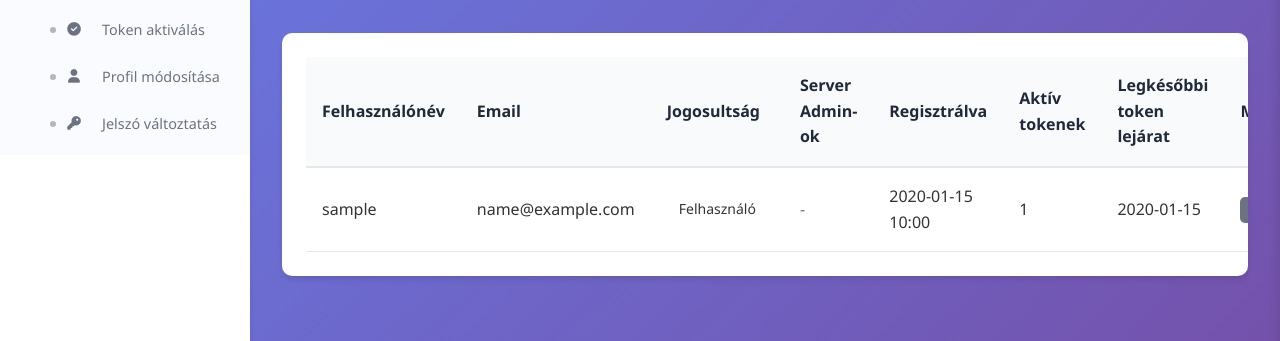
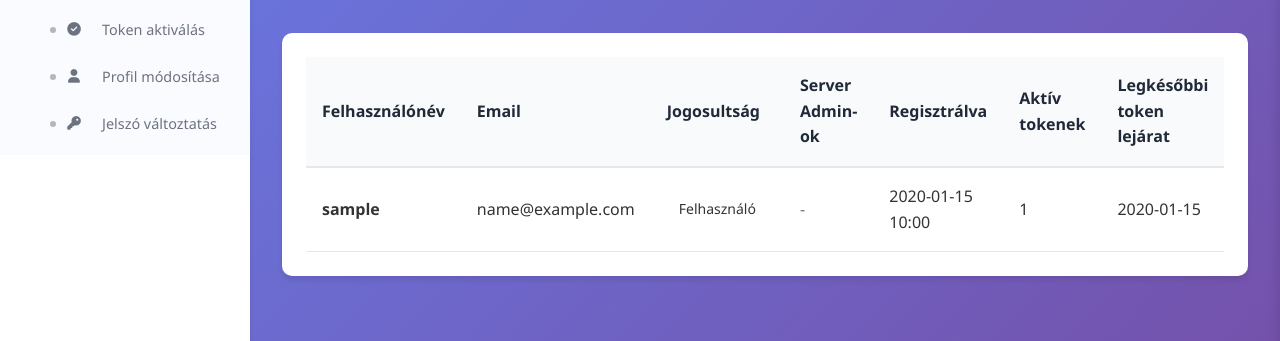
Before and after one commit to zedinke/ZedinSteamManager, a FastAPI app: template templates/admin/users.html in a window 1280 px wide. Shown: the part 202-543 px from the top of the page. Run offline with FastAPI, Linux system fonts and the light colour scheme; the visitor is signed in with stand-in values (Sample User, id 1); tables that the repository leaves empty hold one stand-in row (values such as "Sample post"); the template is opened without the code that fills it: most values are stand-ins (such as "Sample title", 1, 10 or a date in 2020); parts of the project's set-up code (start-up, migrations or seed data) failed here and were passed over.

Commit message:
Fix: Template javitas es felesleges gomb eltavolitasa

```diff
--- a/templates/admin/users.html
+++ b/templates/admin/users.html
@@ -22,7 +22,6 @@
                             <th>Regisztrálva</th>
                             <th>Aktív tokenek</th>
                             <th>Legkésőbbi token lejárat</th>
-                            <th>Műveletek</th>
                         </tr>
                     </thead>
                     <tbody>
@@ -32,7 +31,7 @@
                             {% set latest_token_expiry = user_data.latest_token_expiry %}
                             {% set server_admin_ids = user_data.server_admin_ids %}
                             <tr>
-                                <td>{{ user.username }}</td>
+                                <td><strong>{{ user.username }}</strong></td>
                                 <td>{{ user.email }}</td>
                                 <td>
                                     <span class="badge role-{{ user.role.value }}">
@@ -46,14 +45,14 @@
                                 <td>
                                     {% if user.role.value in ["admin", "user"] %}
                                         <div class="server-admin-selector" data-user-id="{{ user.id }}">
-                                            <select multiple class="server-admin-multiselect" id="server_admins_{{ user.id }}" style="min-width: 200px; padding: 5px;">
+                                            <select multiple class="server-admin-multiselect" id="server_admins_{{ user.id }}">
                                                 {% for server_admin in server_admins %}
                                                     <option value="{{ server_admin.id }}" {% if server_admin.id in server_admin_ids %}selected{% endif %}>
                                                         {{ server_admin.username }}
                                                     </option>
                                                 {% endfor %}
                                             </select>
-                                            <button type="button" class="btn btn-sm btn-primary save-server-admins" data-user-id="{{ user.id }}" style="margin-top: 5px;">
+                                            <button type="button" class="btn btn-sm btn-primary save-server-admins" data-user-id="{{ user.id }}">
                                                 <i class="fas fa-save"></i> Mentés
                                             </button>
                                         </div>
@@ -69,11 +68,6 @@
                                     {% else %}
                                         <span class="text-muted">-</span>
                                     {% endif %}
-                                </td>
-                                <td>
-                                    <button type="button" class="btn btn-sm btn-secondary edit-user" data-user-id="{{ user.id }}" title="Szerkesztés">
-                                        <i class="fas fa-edit"></i>
-                                    </button>
                                 </td>
                             </tr>
                         {% endfor %}
@@ -145,6 +139,9 @@
     border-radius: 5px;
     font-size: 0.875rem;
     min-height: 80px;
+    min-width: 200px;
+    padding: 5px;
+    background: white;
 }
 
 .server-admin-multiselect:focus {
```
